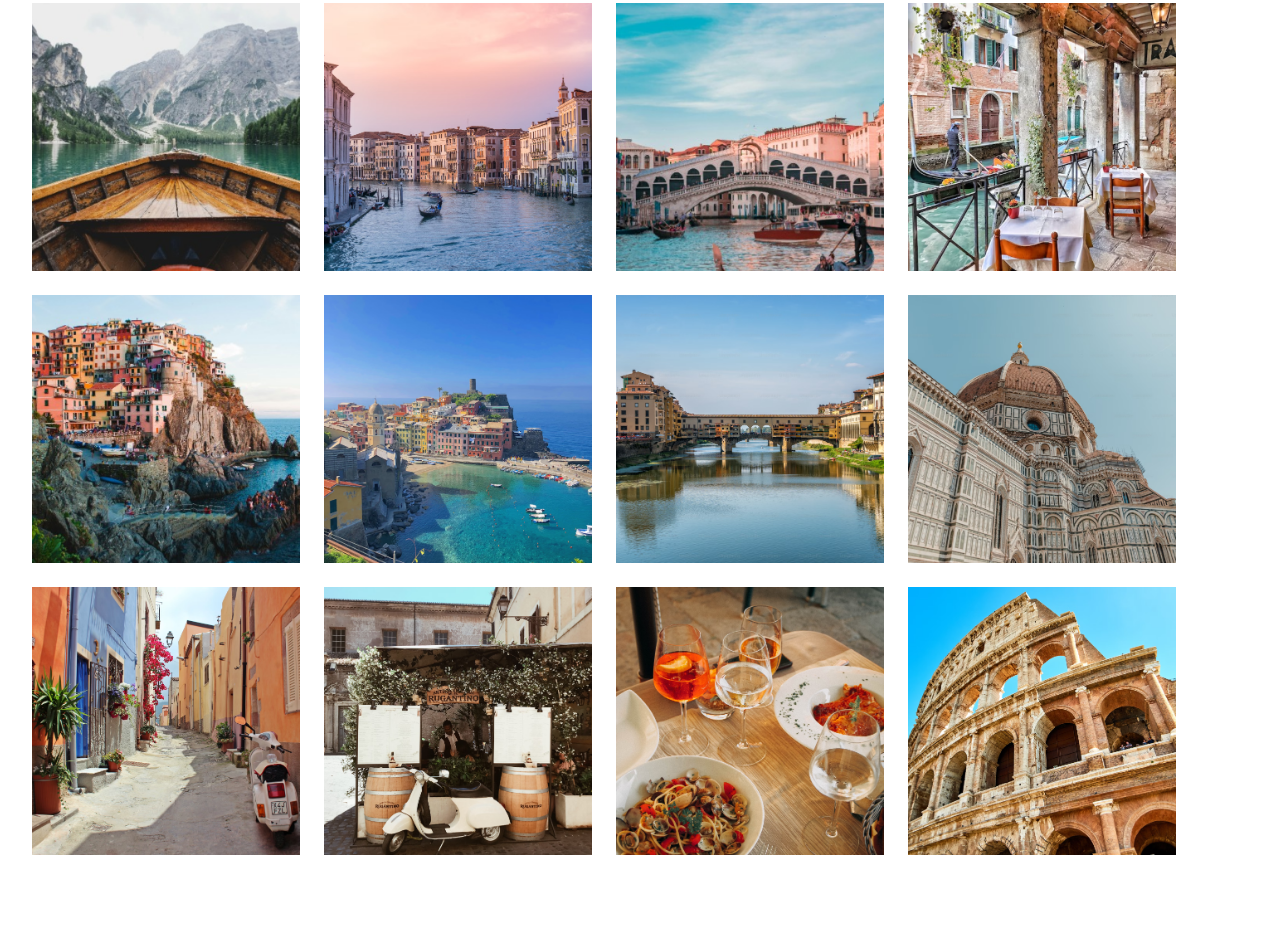
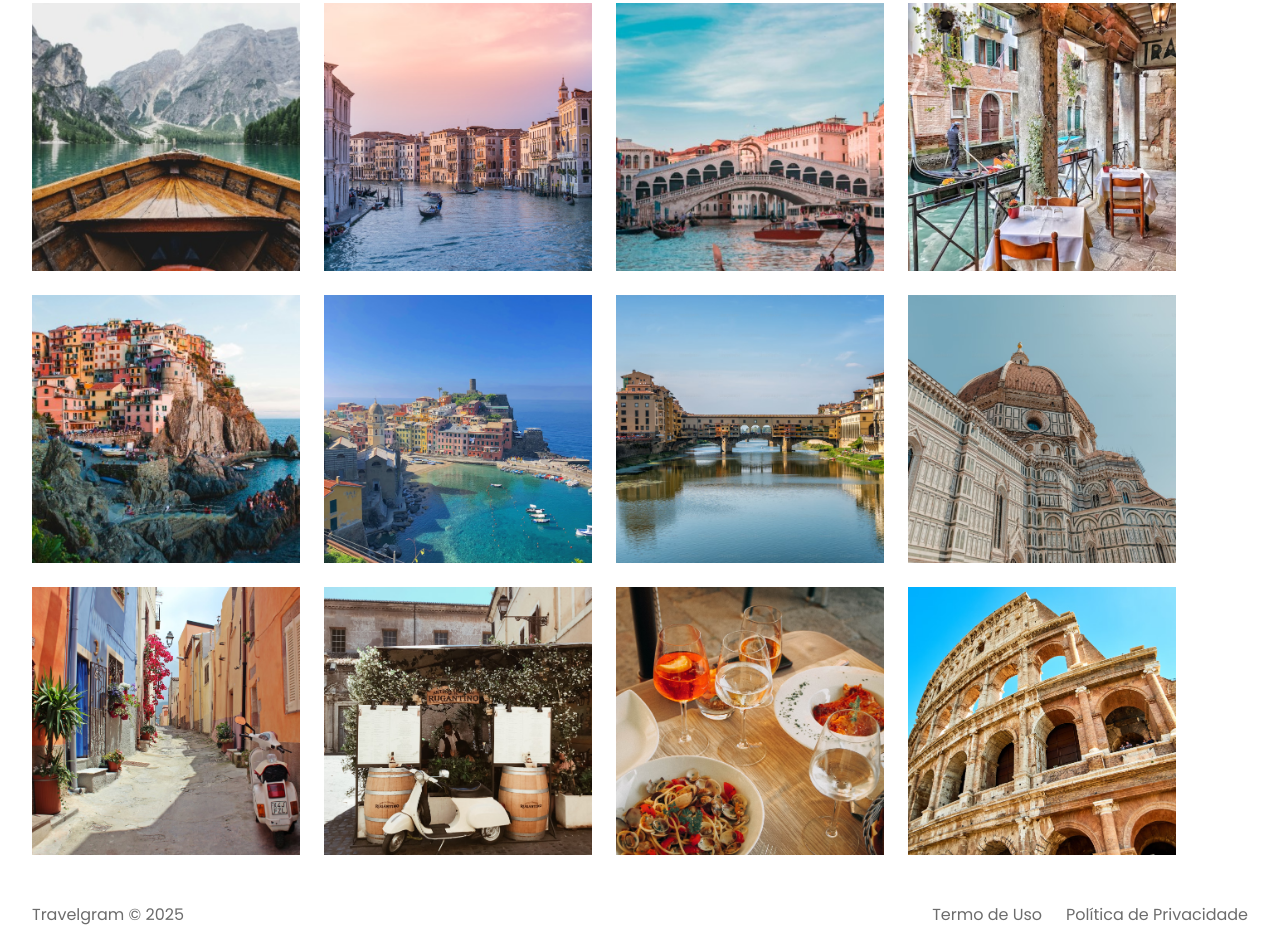
Before and after one commit to ronaldotavcano/task2, a plain HTML site: page index.html in a window 1280 px wide. Shown: the part 357-1308 px from the top of the page. Before the commit the page ends 1236 px from the top, so only its background shows below. Drawn offline with Linux system fonts and the light colour scheme.

Commit message:
Done footer

```diff
--- a/index.html
+++ b/index.html
@@ -81,5 +81,11 @@
         <img src="assets/imgs/Image 11.png" alt="...">
         <img src="assets/imgs/Image 12.png" alt="...">
     </main>
+
+    <footer class="container">
+        <span>Travelgram &copy; 2025</span>
+        <span>Termo de Uso</span>
+        <span>Política de Privacidade</span>
+    </footer>
 </body>
 </html>
--- /dev/null
+++ b/styles/footer.css
@@ -0,0 +1,9 @@
+footer{
+    display: flex;
+    gap: 24px;
+    padding-block: 24px;
+}
+
+footer span:nth-child(1){
+    margin-right: auto;
+}
--- a/styles/index.css
+++ b/styles/index.css
@@ -2,3 +2,4 @@
 @import url(nav.css);
 @import url(header.css);
 @import url(main.css);
+@import url(footer.css);
```
